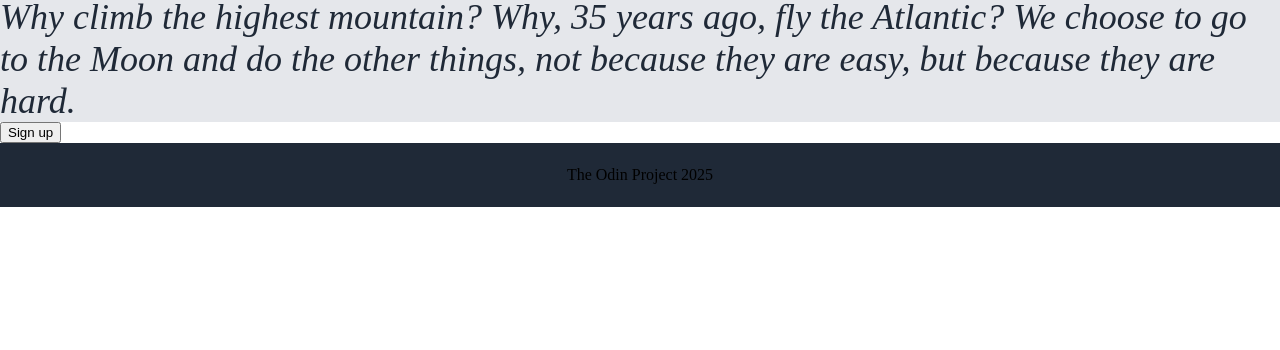
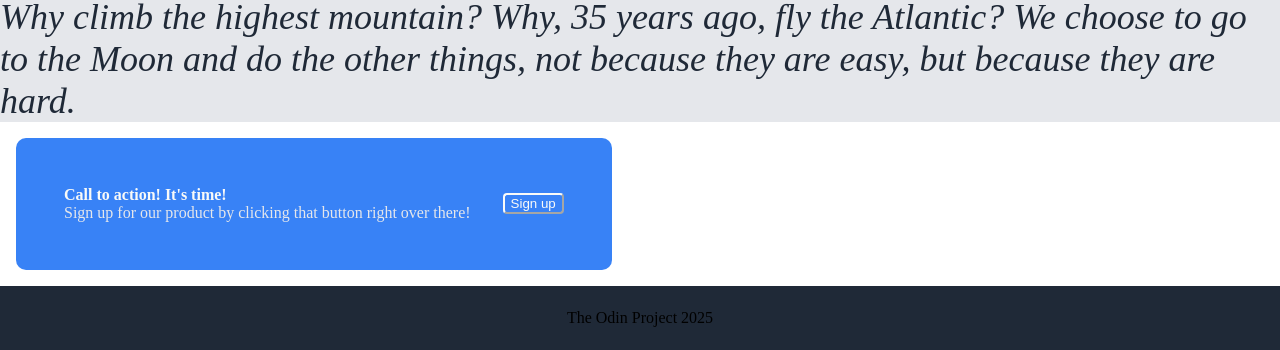
Before and after one commit to JCMaxwell12/TheOdinProject, a plain HTML site: page Foundations/10_Landing-page-project/index.html in a window 1280 px wide. Shown: the part 713-1063 px from the top of the page. Before the commit the page ends 920 px from the top, so only its background shows below. Drawn offline with Linux system fonts and the light colour scheme.

Commit message:
Add ad section

```diff
--- a/Foundations/10_Landing-page-project/index.html
+++ b/Foundations/10_Landing-page-project/index.html
@@ -54,10 +54,13 @@
   </div>
 
   <div class="section">
+    <div class="ad">
       <div class="ad-text">
-
+        <strong>Call to action! It's time!</strong> <br>
+        <span id="para">Sign up for our product by clicking that button right over there!</span>
       </div>
       <button>Sign up</button>
+    </div>
   </div>
 
   <div class="footer">
--- a/Foundations/10_Landing-page-project/style.css
+++ b/Foundations/10_Landing-page-project/style.css
@@ -6,7 +6,8 @@ body {
 
 .header,
 .section,
-.footer {
+.footer,
+.ad {
 	display: flex;
 	align-items: center;
 }
@@ -82,3 +83,21 @@ body {
 	font-style: oblique;
 
 }
+
+.ad {
+	border-radius: 10px;
+	gap: 32px;
+	padding: 48px;
+	margin: 16px;
+	background-color: #3882F6;
+	color: #F9FAF8;
+	#para {
+		color: #E5E7EB
+	}
+	button {
+		background-color: #3882F6;
+		color: #F9FAF8;
+		border-radius: 4px;
+		border-color: #F9FAF8;
+	}
+}
```
Lines whose indentation alone changed are shown as unchanged.
